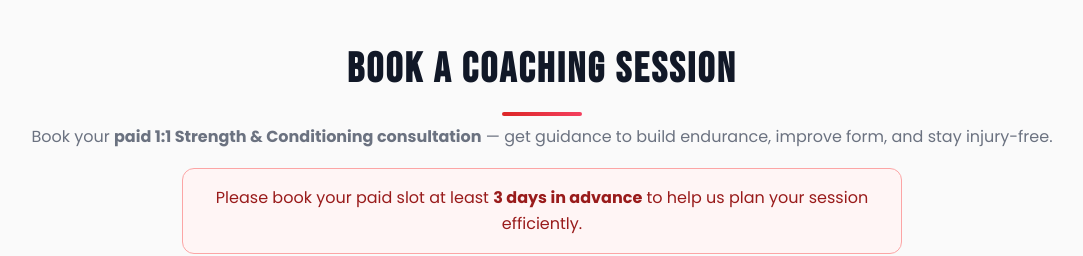
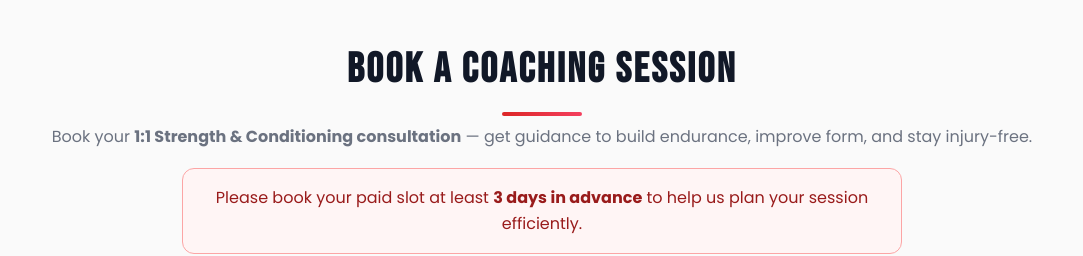
Before and after one commit to nandishnagaraj/webpage, a plain HTML site: page main.html in a window 1280 px wide. Shown: the part 1540-1796 px from the top of the page, without its empty margins (98-1181 px from the left). Drawn offline with Linux system fonts and the light colour scheme; no server answers.

Commit message:
Update main.html

```diff
--- a/main.html
+++ b/main.html
@@ -96,6 +96,7 @@
       transform: translateY(-3px) scale(1.02);
       box-shadow: 0 0 16px rgba(239,68,68,0.6), 0 10px 22px rgba(239,68,68,0.25);
       filter: brightness(1.05);
+      color: #000 !important;
     }
 
     /* WhatsApp button hover */
@@ -304,7 +305,7 @@
   <div class="container">
     <h2>Book a Coaching Session</h2>
     <p class="section-sub">
-      Book your <strong>paid 1:1 Strength & Conditioning consultation</strong> —
+      Book your <strong> 1:1 Strength & Conditioning consultation</strong> —
       get guidance to build endurance, improve form, and stay injury-free.
     </p>
 
```
